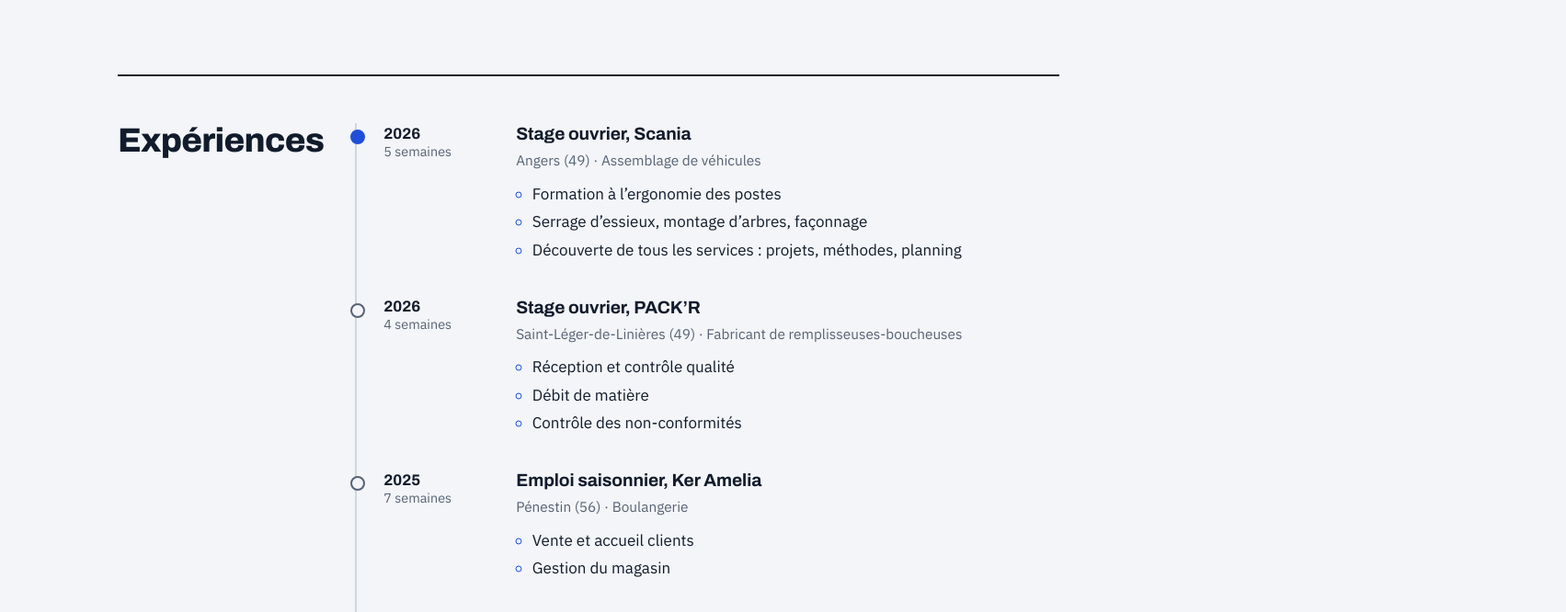
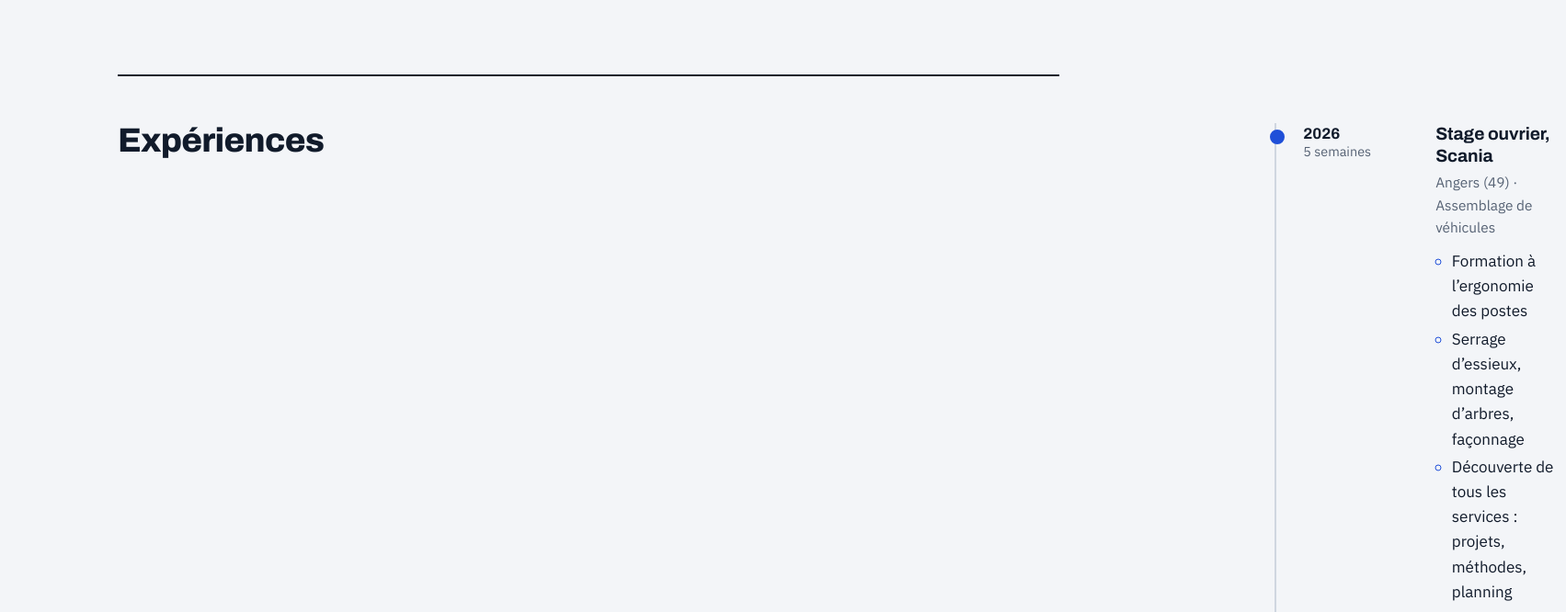
Before and after one commit to adam-bordage/adam, a plain HTML site: page index.html in a window 1280 px wide. Shown: the part 800-1466 px from the top of the page at 92% size, 1703 px wide, since content can reach past the window. Drawn offline with Linux system fonts and the light colour scheme.

Commit message:
Update style.css

```diff
--- a/style.css
+++ b/style.css
@@ -53,7 +53,7 @@ dd{padding:.6rem .8rem;font-size:.95rem;font-weight:500}
 .block{display:grid;grid-template-columns:220px 1fr;gap:2rem;padding:3.2rem 0;border-top:2px solid var(--ink)}
 .block h2{font-size:clamp(1.7rem,3.4vw,2.3rem);font-weight:800;font-stretch:108%;letter-spacing:-.02em;position:sticky;top:90px;align-self:start}
 .block-body h3{font-size:1.2rem;font-weight:700;letter-spacing:-.005em;line-height:1.25}
-.block-body skills{padding-left:1000px}
+.block-body {padding-left:1000px}
 
 .timeline{list-style:none;padding:0;border-left:2px solid var(--line);margin-left:.4rem}
 .timeline>li{position:relative;display:grid;grid-template-columns:8rem 1fr;gap:1rem;padding:0 0 2.2rem 1.8rem}
```
